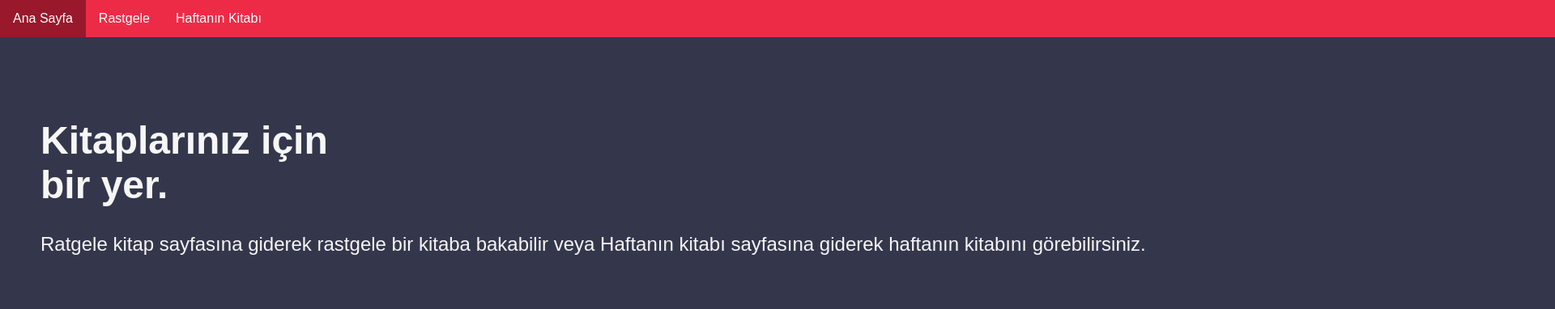
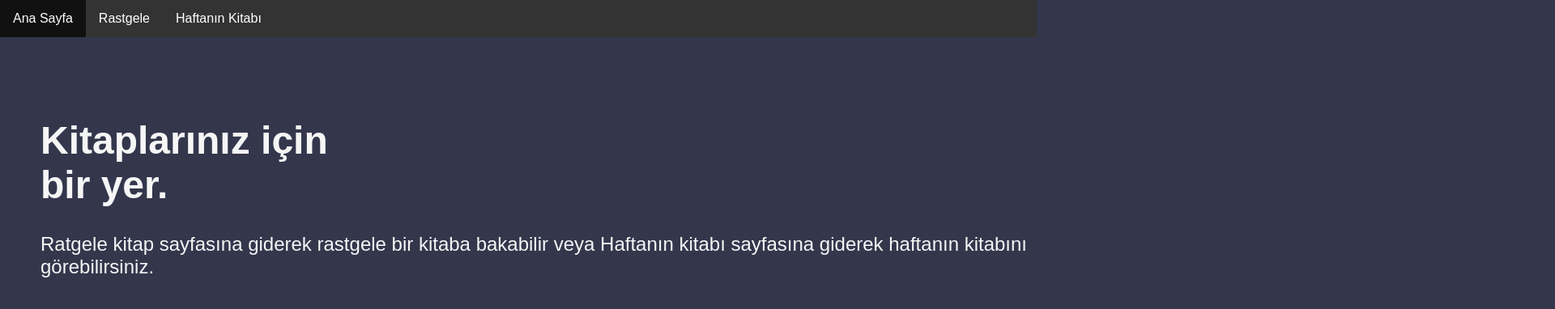
Before and after one commit to YusufArda27/TekTas-Frontend, a Next.js app: page / in a window 1280 px wide. Shown: the top 382 px of the page at 81% size, 1920 px wide, since content can reach past the window. Built offline with nearby package versions, Linux system fonts and the light colour scheme.

Commit message:
Small Changes

```diff
--- a/stylesheets/styles.css
+++ b/stylesheets/styles.css
@@ -9,13 +9,13 @@ body {
 }
 
 ul {
+    list-style-type: none;
+    top:0;
 
-    list-style-type: none;
-    width: 2000px;
     margin: 0;
     padding: 0;
     overflow: hidden;
-    background-color: #EE2B47;
+    background-color: #333;
   }
 
   li {
@@ -30,12 +30,8 @@ ul {
     text-decoration: none;
   }
 
-
   li a:hover {
-    background-color: #99182c;
-  }
-  .active {
-    background-color: #4CAF50;
+    background-color: #111;
   }
 h1 {
     font-size: 48px;
```
